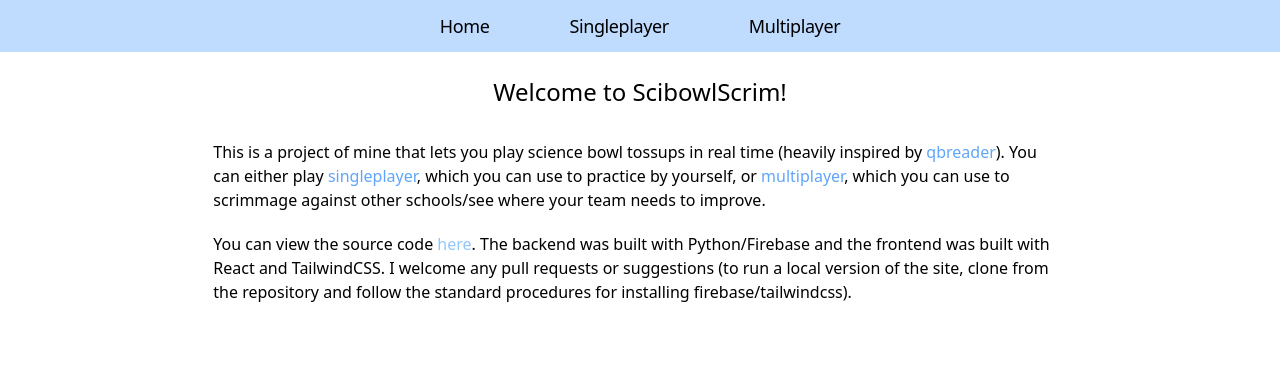
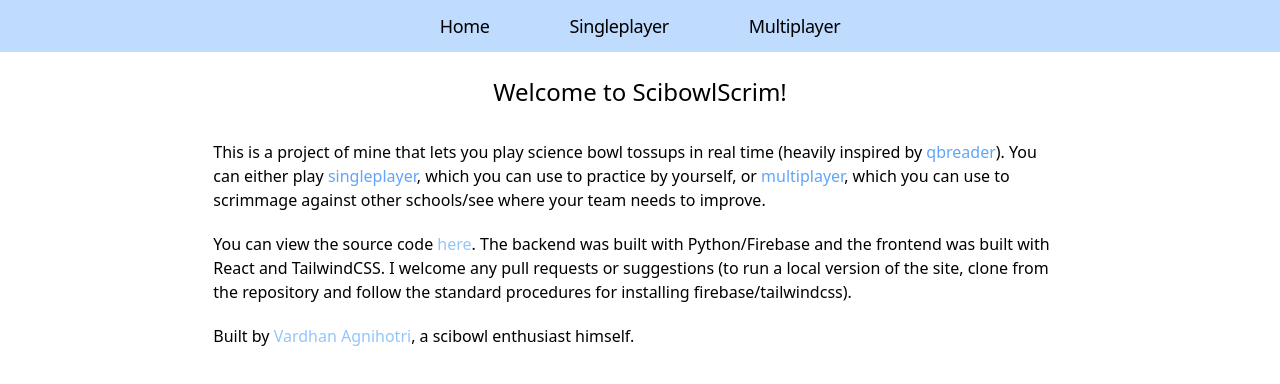
Before and after one commit to VA-24/ScibowlScrim-Website, a React (Create React App) app: page / in a window 1280 px wide. Shown: the top 384 px of the page. Built offline with nearby package versions, Linux system fonts and the light colour scheme.

Commit message:
added aboutme

```diff
--- a/src/pages/ScibowlScrimHome.js
+++ b/src/pages/ScibowlScrimHome.js
@@ -28,9 +28,9 @@ function ScibowlScrimHome(){
                 </nav>
             </main>
 
-            <section class='relative flex flex-col justify-center items-center w-2/3'>
+            <section class='relative flex flex-col w-2/3'>
 
-                <h3 class='text-xl xl:text-2xl font-medium text-black mb-8'>
+                <h3 class='text-xl xl:text-2xl font-medium text-black mb-8 mx-auto'>
                     Welcome to ScibowlScrim!
                 </h3>
 
@@ -45,6 +45,10 @@ function ScibowlScrimHome(){
                     was built with React and TailwindCSS. I welcome any pull requests or suggestions (to run a local version of the site, clone from the repository and follow the standard procedures for
                     installing firebase/tailwindcss).
                 </p>
+
+                <p class='text-base md:text-md text-black mb-5 justify-left items-left'>
+                    Built by <a href='https:agno3.me' class='text-blue-300'>Vardhan Agnihotri</a>, a scibowl enthusiast himself.
+                </p>
             </section>
 
             </div>
```
